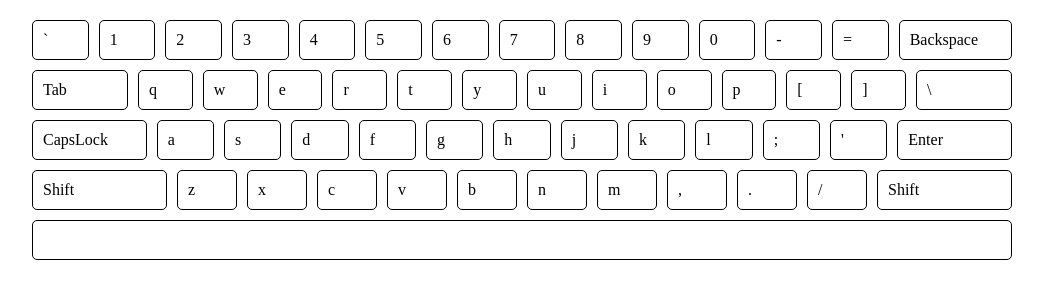
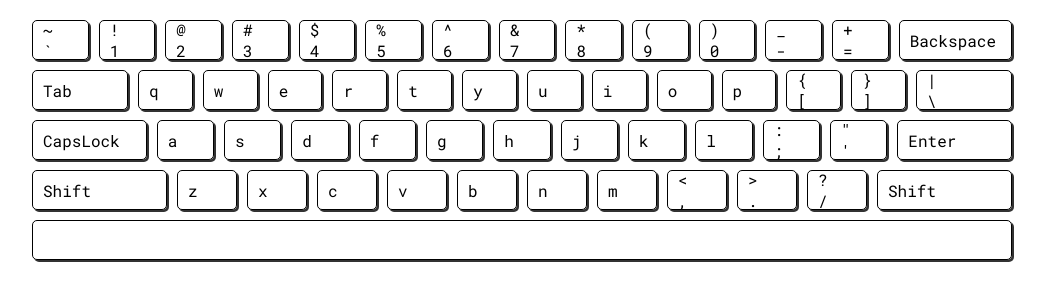
Before and after one commit to JeanCarlosST/Keyboard-Typing, a React (Vite) app: page / in a window 1280 px wide. Shown: the top 300 px of the page, without its empty margins (118-1163 px from the left). Built offline with nearby package versions, Linux system fonts and the light colour scheme.

Commit message:
Detected key pressed down

```diff
--- a/index.css
+++ b/index.css
@@ -2,4 +2,5 @@
     margin: 0;
     padding: 0;
     box-sizing: border-box;
+    font-family: 'Roboto Mono', monospace;
 }
--- a/index.html
+++ b/index.html
@@ -3,6 +3,9 @@
   <head>
     <meta charset="UTF-8" />
     <link rel="stylesheet" href="./index.css">
+    <link rel="preconnect" href="https://fonts.googleapis.com">
+    <link rel="preconnect" href="https://fonts.gstatic.com" crossorigin>
+    <link href="https://fonts.googleapis.com/css2?family=Roboto+Mono&display=swap" rel="stylesheet">
     <meta name="viewport" content="width=device-width, initial-scale=1.0" />
     <title>Typing test</title>
   </head>
--- a/src/App/App.jsx
+++ b/src/App/App.jsx
@@ -4,7 +4,7 @@ import './App.module.css'
 const App = () => {
 
   return (
-    <Home />
+    <Home tabIndex="0"/>
   )
 }
 
--- a/src/components/Key/Key.jsx
+++ b/src/components/Key/Key.jsx
@@ -1,9 +1,18 @@
 import styles from "./Key.module.css";
 
-const Key = ({ keyItem }) => {
+const Key = ({ keyItem, pressedKey }) => {
+
+    let pressedClass = "";
+
+    if((keyItem.isAlpha && keyItem.firstChar === pressedKey) ||
+        (keyItem.isModifier && keyItem.modifier === pressedKey))
+        pressedClass = styles.pressed
+
+
     return (
-        <div className={styles.key}>
-            {keyItem.isAlpha ? keyItem.firstChar : keyItem.modifier}
+        <div className={`${styles.key} ${pressedClass}`} onClick={() => console.log(keyItem.firstChar)}>
+            <span>{keyItem.secondChar}</span>
+            <span>{keyItem.isAlpha ? keyItem.firstChar : keyItem.modifier}</span>
         </div>
     );
 }
--- a/src/components/Key/Key.module.css
+++ b/src/components/Key/Key.module.css
@@ -4,7 +4,14 @@
     height: 5vh;
     max-height: 60px;
     display: flex;
-    align-items: center;
-    padding: 10px;
-    /* padding: 25px 15px; */
+    flex-direction: column;
+    justify-content: center;
+    align-items: flex-start;
+    padding: 0 10px;
+    box-shadow: 2px 2px 0 0 rgba(0, 0, 0, 0.8);
 }
+
+.pressed {
+    background-color: black;
+    color: white;
+}
--- a/src/components/Keyboard/Keyboard.jsx
+++ b/src/components/Keyboard/Keyboard.jsx
@@ -1,3 +1,4 @@
+import { useState } from "react";
 import KeysData from "../../data/Keys";
 import Key from "../Key/Key";
 import styles from "./Keyboard.module.css";
@@ -9,27 +10,37 @@ const Keyboard = () => {
     const fourthRow = KeysData.slice(41, KeysData.length - 1);
     const fifthRow = KeysData.slice(-1);
 
+    const [pressedKey, setPressedKey] = useState("");
+
+    document.onkeydown = (e) => {
+        setPressedKey(e.key);
+    };
+
+    document.onkeyup = (e) => {
+        setPressedKey("");
+    }
+
     return (
         <div className={styles.keyboard}>
             <div className={`${styles.keyboard_row} ${styles.row_1}`}>
                 {firstRow.map((key, index) =>
-                    <Key keyItem={key} key={index}/>)}
+                    <Key keyItem={key} pressedKey={pressedKey} key={index}/>)}
             </div>
             <div className={`${styles.keyboard_row} ${styles.row_2}`}>
                 {secondRow.map((key, index) =>
-                    <Key keyItem={key} key={index}/>)}
+                    <Key keyItem={key} pressedKey={pressedKey} key={index}/>)}
             </div>
             <div className={`${styles.keyboard_row} ${styles.row_3}`}>
                 {thirdRow.map((key, index) =>
-                    <Key keyItem={key} key={index}/>)}
+                    <Key keyItem={key} pressedKey={pressedKey} key={index}/>)}
             </div>
             <div className={`${styles.keyboard_row} ${styles.row_4}`}>
                 {fourthRow.map((key, index) =>
-                    <Key keyItem={key} key={index}/>)}
+                    <Key keyItem={key} pressedKey={pressedKey} key={index}/>)}
             </div>
             <div className={`${styles.keyboard_row} ${styles.row_5}`}>
                 {fifthRow.map((key, index) =>
-                    <Key keyItem={key} key={index}/>)}
+                    <Key keyItem={key} pressedKey={pressedKey} key={index}/>)}
             </div>
         </div>
     )
--- a/src/data/Key.js
+++ b/src/data/Key.js
@@ -30,6 +30,10 @@ export class Key {
         return this._isAlpha;
     }
 
+    get isModifier() {
+        return this._isModifier;
+    }
+
     get firstChar() {
         return this._firstChar;
     }
```
